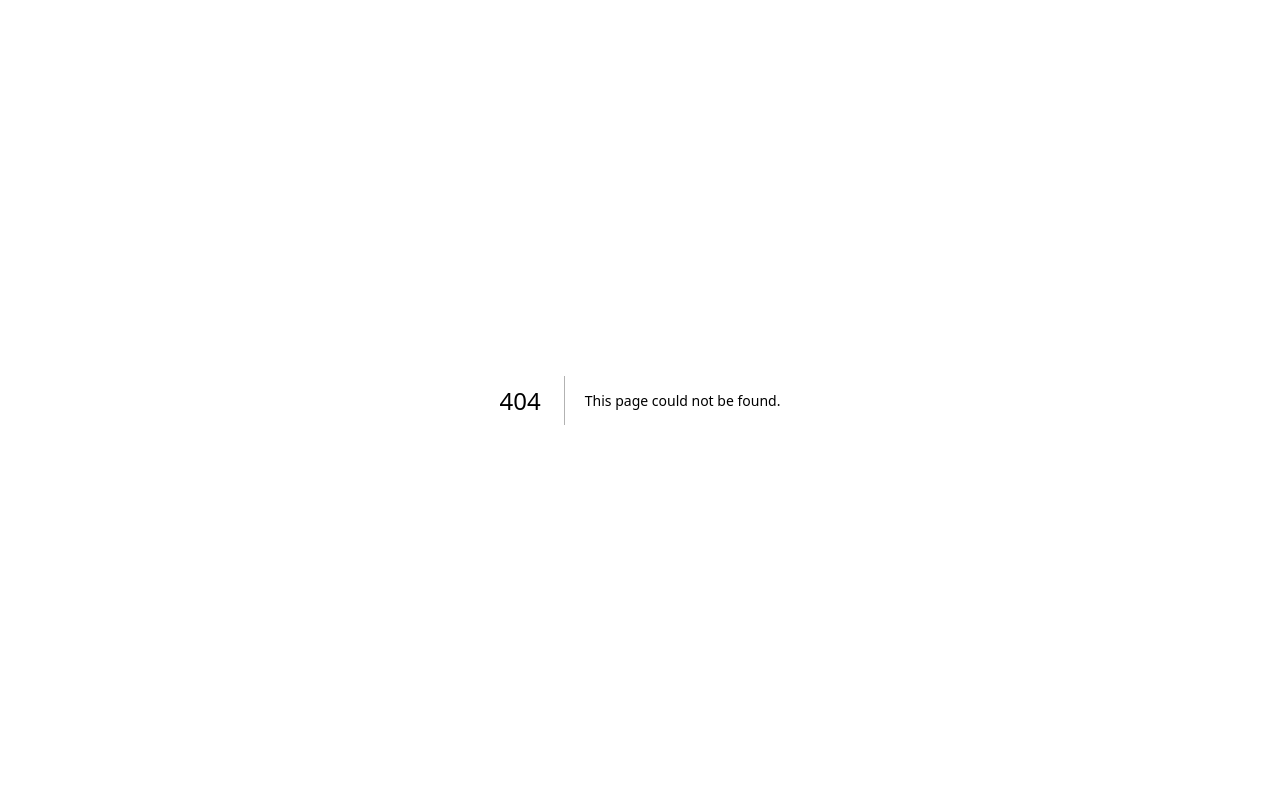
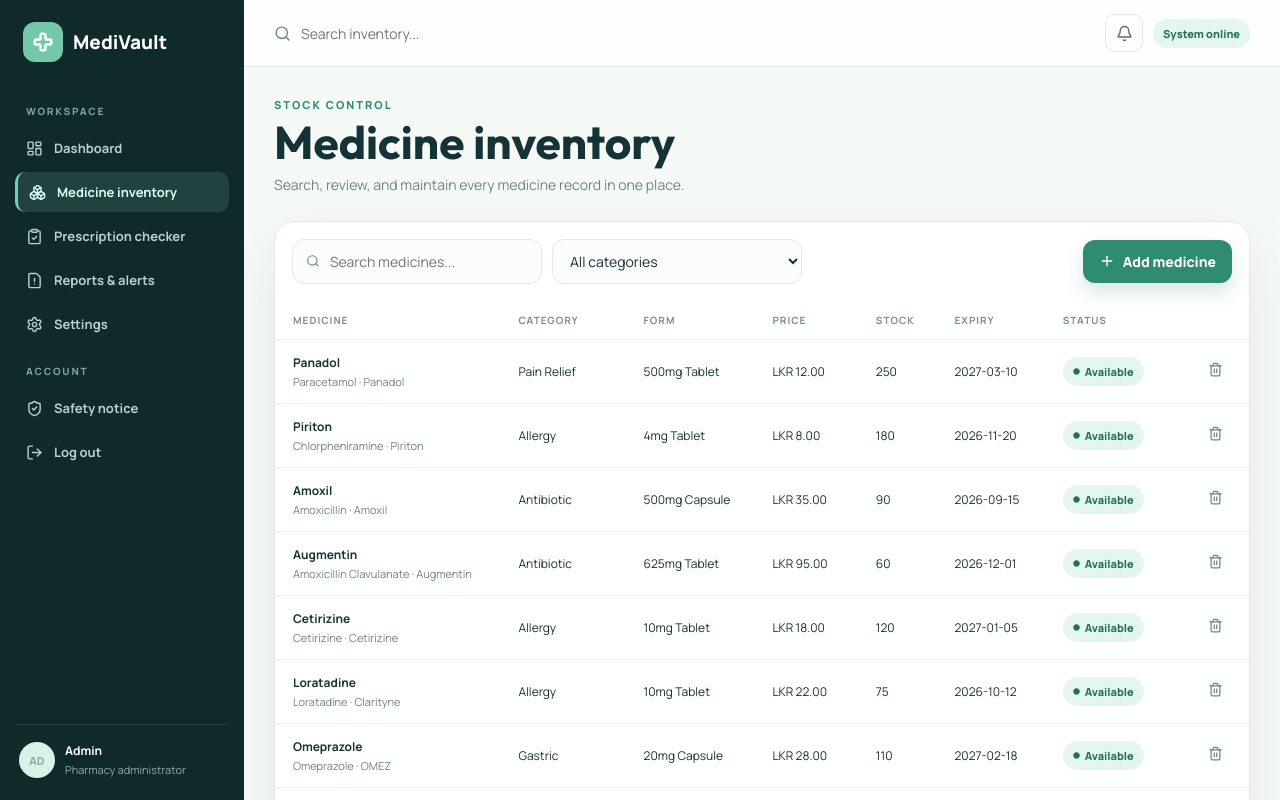
Before and after one commit to adeshasur/MediVault, a Next.js app: page /medicines in a window 1280 px wide. Before the commit this address had no page. Shown: the top 800 px of the page. Built offline with nearby package versions, Linux system fonts and the light colour scheme.

Commit message:
feat: add medicine inventory management

```diff
--- /dev/null
+++ b/src/app/medicines/page.jsx
@@ -0,0 +1,7 @@
+import AppShell from "@/components/AppShell";
+import MedicineInventory from "@/components/MedicineInventory";
+import PageHeader from "@/components/PageHeader";
+
+export default function Medicines() {
+  return <AppShell><PageHeader eyebrow="Stock control" title="Medicine inventory" description="Search, review, and maintain every medicine record in one place." /><MedicineInventory /></AppShell>;
+}
--- /dev/null
+++ b/src/components/MedicineForm.jsx
@@ -0,0 +1,33 @@
+"use client";
+
+import { useState } from "react";
+
+const initial = { name: "", generic: "", brand: "", category: "Pain Relief", strength: "", form: "Tablet", price: "", quantity: "", expiry: "", manufacturer: "" };
+
+export default function MedicineForm({ onAdd, onCancel }) {
+  const [form, setForm] = useState(initial);
+  function update(event) { setForm({ ...form, [event.target.name]: event.target.value }); }
+  function submit(event) {
+    event.preventDefault();
+    onAdd({ ...form, price: Number(form.price), quantity: Number(form.quantity) });
+    setForm(initial);
+  }
+  return <form className="card form-card" onSubmit={submit}>
+    <div className="panel-head" style={{padding: 0, marginBottom: 17}}><h3>Add medicine record</h3><span className="pill blue">New inventory</span></div>
+    <div className="form-grid">
+      <Field label="Medicine name" name="name" value={form.name} onChange={update} required />
+      <Field label="Generic name" name="generic" value={form.generic} onChange={update} required />
+      <Field label="Brand name" name="brand" value={form.brand} onChange={update} />
+      <Field label="Category" name="category" value={form.category} onChange={update} />
+      <Field label="Strength" name="strength" value={form.strength} onChange={update} placeholder="e.g. 500mg" />
+      <Field label="Dosage form" name="form" value={form.form} onChange={update} />
+      <Field label="Unit price (LKR)" name="price" value={form.price} onChange={update} type="number" required />
+      <Field label="Quantity" name="quantity" value={form.quantity} onChange={update} type="number" required />
+      <Field label="Expiry date" name="expiry" value={form.expiry} onChange={update} type="date" required />
+      <Field label="Manufacturer" name="manufacturer" value={form.manufacturer} onChange={update} />
+    </div>
+    <div className="form-actions"><button className="btn secondary" onClick={onCancel} type="button">Cancel</button><button className="btn primary" type="submit">Save medicine</button></div>
+  </form>;
+}
+
+function Field({ label, ...props }) { return <div className="field"><label>{label}</label><input className="input" {...props} /></div>; }
--- /dev/null
+++ b/src/components/MedicineInventory.jsx
@@ -0,0 +1,32 @@
+"use client";
+
+import { useMemo, useState } from "react";
+import { Plus, Search, SlidersHorizontal, Trash2 } from "lucide-react";
+import MedicineForm from "./MedicineForm";
+import StatusBadge from "./StatusBadge";
+import { getStatus } from "@/lib/medicines";
+import { useMedicines } from "@/hooks/useMedicines";
+
+export default function MedicineInventory() {
+  const { medicines, add, remove } = useMedicines();
+  const [query, setQuery] = useState("");
+  const [category, setCategory] = useState("All categories");
+  const [showForm, setShowForm] = useState(false);
+  const categories = ["All categories", ...new Set(medicines.map((medicine) => medicine.category))];
+  const filtered = useMemo(() => medicines.filter((medicine) => {
+    const blob = `${medicine.name} ${medicine.generic} ${medicine.brand} ${medicine.strength}`.toLowerCase();
+    return blob.includes(query.toLowerCase()) && (category === "All categories" || medicine.category === category);
+  }), [medicines, query, category]);
+
+  return <>{showForm && <div style={{marginBottom: 16}}><MedicineForm onAdd={(item) => { add(item); setShowForm(false); }} onCancel={() => setShowForm(false)} /></div>}
+    <section className="card">
+      <div className="toolbar">
+        <div className="toolbar-left"><div className="searchbox input"><Search size={16} /><input value={query} onChange={(event) => setQuery(event.target.value)} placeholder="Search medicines..." /></div><select className="input" value={category} onChange={(event) => setCategory(event.target.value)}>{categories.map((item) => <option key={item}>{item}</option>)}</select></div>
+        <button className="btn primary" onClick={() => setShowForm(!showForm)}><Plus size={16} /> Add medicine</button>
+      </div>
+      <div className="table-wrap"><table><thead><tr><th>Medicine</th><th>Category</th><th>Form</th><th>Price</th><th>Stock</th><th>Expiry</th><th>Status</th><th></th></tr></thead><tbody>
+        {filtered.map((medicine) => <tr key={medicine.id}><td className="medicine-name"><b>{medicine.name}</b><span>{medicine.generic} · {medicine.brand}</span></td><td>{medicine.category}</td><td>{medicine.strength} {medicine.form}</td><td>LKR {Number(medicine.price).toFixed(2)}</td><td>{medicine.quantity}</td><td>{medicine.expiry}</td><td><StatusBadge {...getStatus(medicine)} /></td><td><div className="table-actions"><button title="Remove record" onClick={() => remove(medicine.id)}><Trash2 size={15} /></button></div></td></tr>)}
+      </tbody></table>{filtered.length === 0 && <div className="empty"><SlidersHorizontal size={24} /><p>No medicines match your filters.</p></div>}</div>
+    </section>
+  </>;
+}
--- /dev/null
+++ b/src/hooks/useMedicines.js
@@ -0,0 +1,30 @@
+"use client";
+
+import { useEffect, useState } from "react";
+import { seedMedicines } from "@/lib/medicines";
+
+const storageKey = "medivault-medicines";
+
+export function useMedicines() {
+  const [medicines, setMedicines] = useState(seedMedicines);
+
+  useEffect(() => {
+    const saved = window.localStorage.getItem(storageKey);
+    if (saved) setMedicines(JSON.parse(saved));
+  }, []);
+
+  function save(next) {
+    setMedicines(next);
+    window.localStorage.setItem(storageKey, JSON.stringify(next));
+  }
+
+  function add(medicine) {
+    save([{ ...medicine, id: `MED-${String(Date.now()).slice(-6)}` }, ...medicines]);
+  }
+
+  function remove(id) {
+    save(medicines.filter((medicine) => medicine.id !== id));
+  }
+
+  return { medicines, add, remove };
+}
```
Also changed, not shown: src/app/medicines/add/page.jsx (added, +7 -0 lines).
